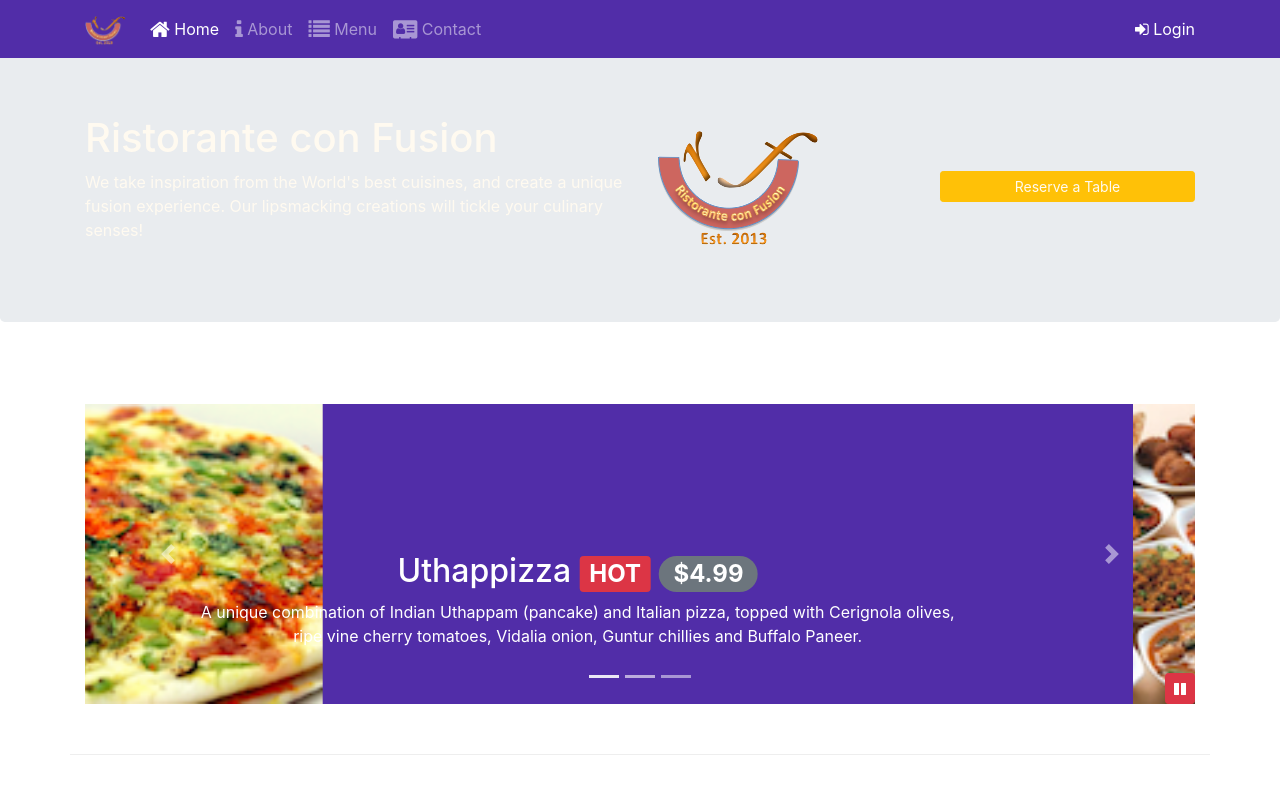
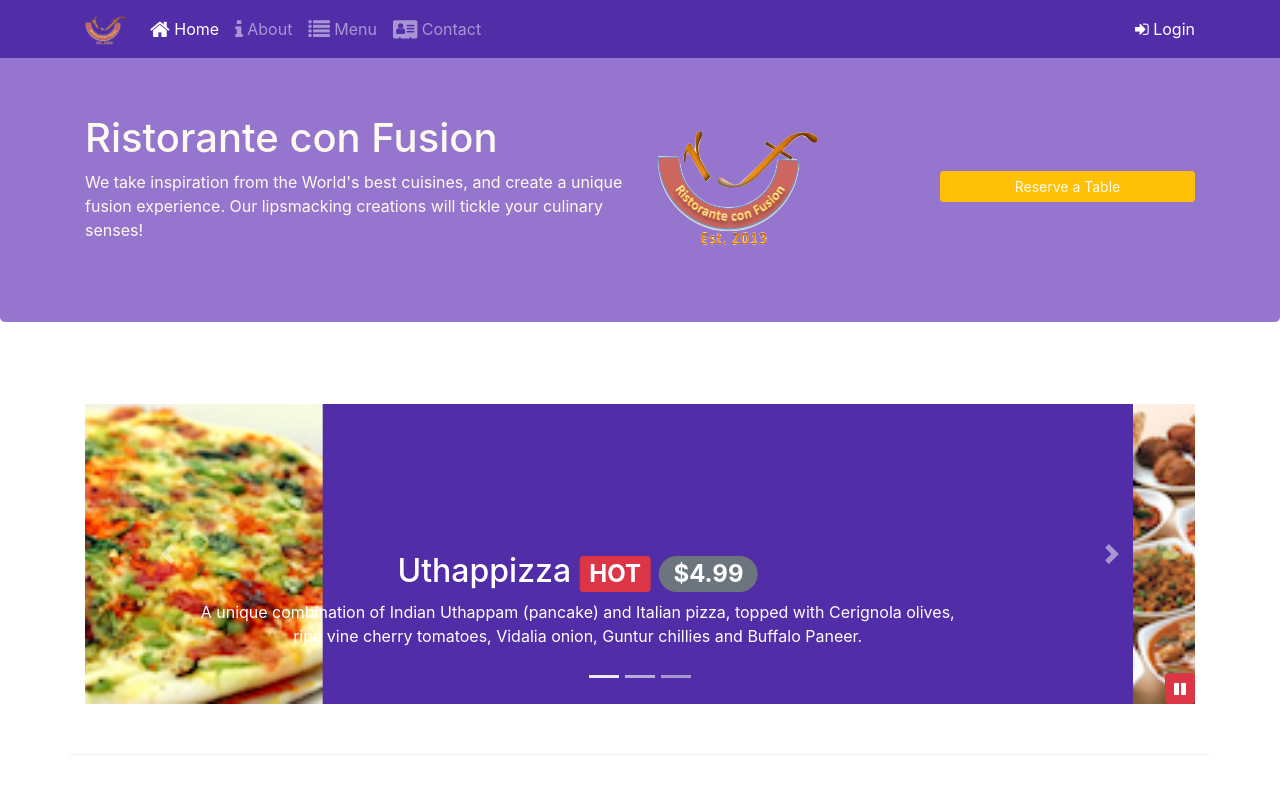
Before and after one commit to Shivang949/restaurent.github.io, a website: page index.html in a window 1280 px wide. Shown: the top 800 px of the page. Drawn offline with nearby package versions, Linux system fonts and the light colour scheme.

Commit message:
Update index.html

```diff
--- a/index.html
+++ b/index.html
@@ -76,7 +76,7 @@
         </div>
     </div>
 
-    <header class="jumbotron">
+    <header class="jumbotron" style="background: #9575CD">
         <div class="container">
 
             <div class="row row-header">
```
